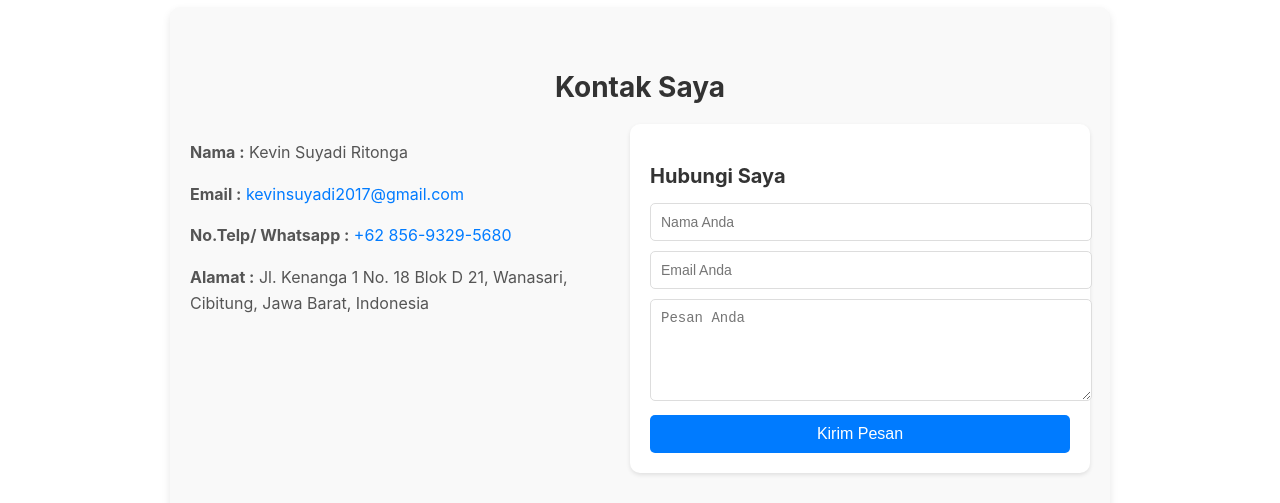
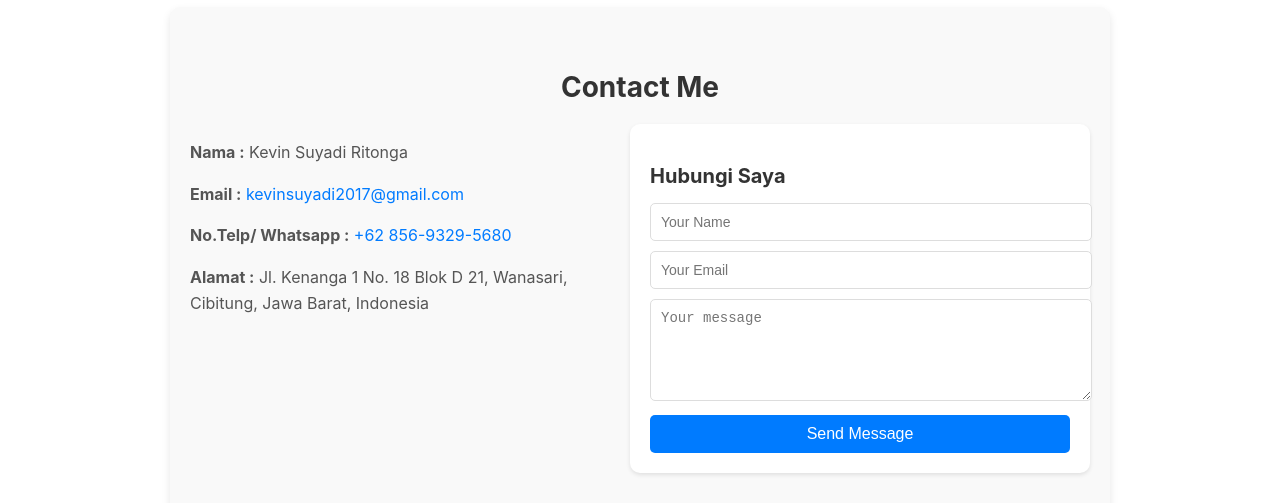
Before and after one commit to KevinRTG/kevin-portofolio-website, a React (Create React App) app: page /contact in a window 1280 px wide. Shown: the part 125-628 px from the top of the page. Built offline with nearby package versions, Linux system fonts and the light colour scheme.

Commit message:
Update Contact.js

```diff
--- a/src/components/pages/Contact.js
+++ b/src/components/pages/Contact.js
@@ -4,7 +4,7 @@ import '../css/Contact.css';
 function Contact() {
   return (
     <section id="contact" className="contact">
-      <h2 className="contact-title">Kontak Saya</h2>
+      <h2 className="contact-title">Contact Me</h2>
       <div className="contact-container">
         <div className="contact-info">
           <p><strong>Nama :</strong> Kevin Suyadi Ritonga</p>
@@ -14,10 +14,10 @@ function Contact() {
         </div>
         <form className="contact-form">
           <h3>Hubungi Saya</h3>
-          <input type="text" placeholder="Nama Anda" required />
-          <input type="email" placeholder="Email Anda" required />
-          <textarea placeholder="Pesan Anda" rows="5" required></textarea>
-          <button type="submit">Kirim Pesan</button>
+          <input type="text" placeholder="Your Name" required />
+          <input type="email" placeholder="Your Email" required />
+          <textarea placeholder="Your message" rows="5" required></textarea>
+          <button type="submit">Send Message</button>
         </form>
       </div>
     </section>
```
